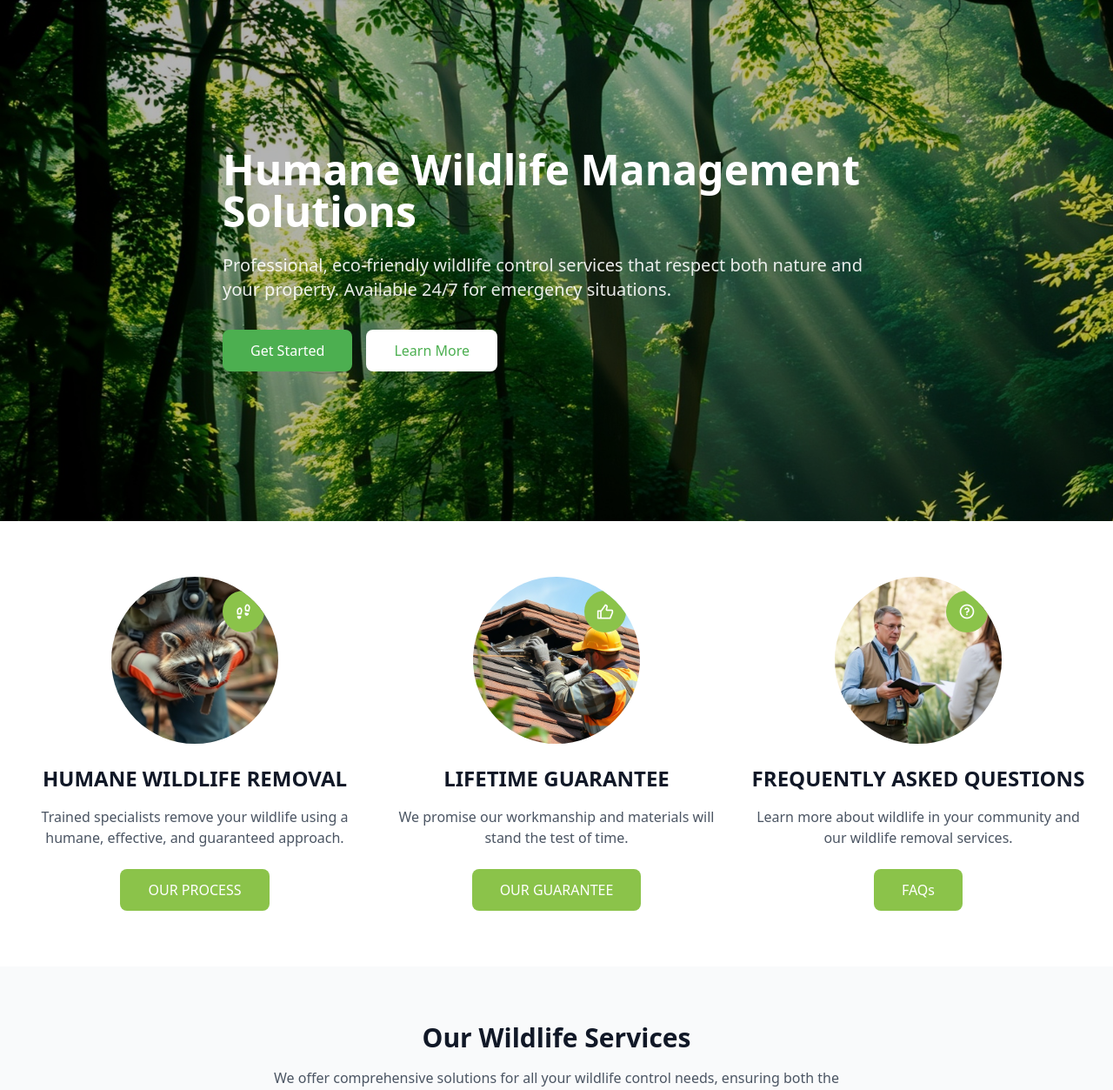
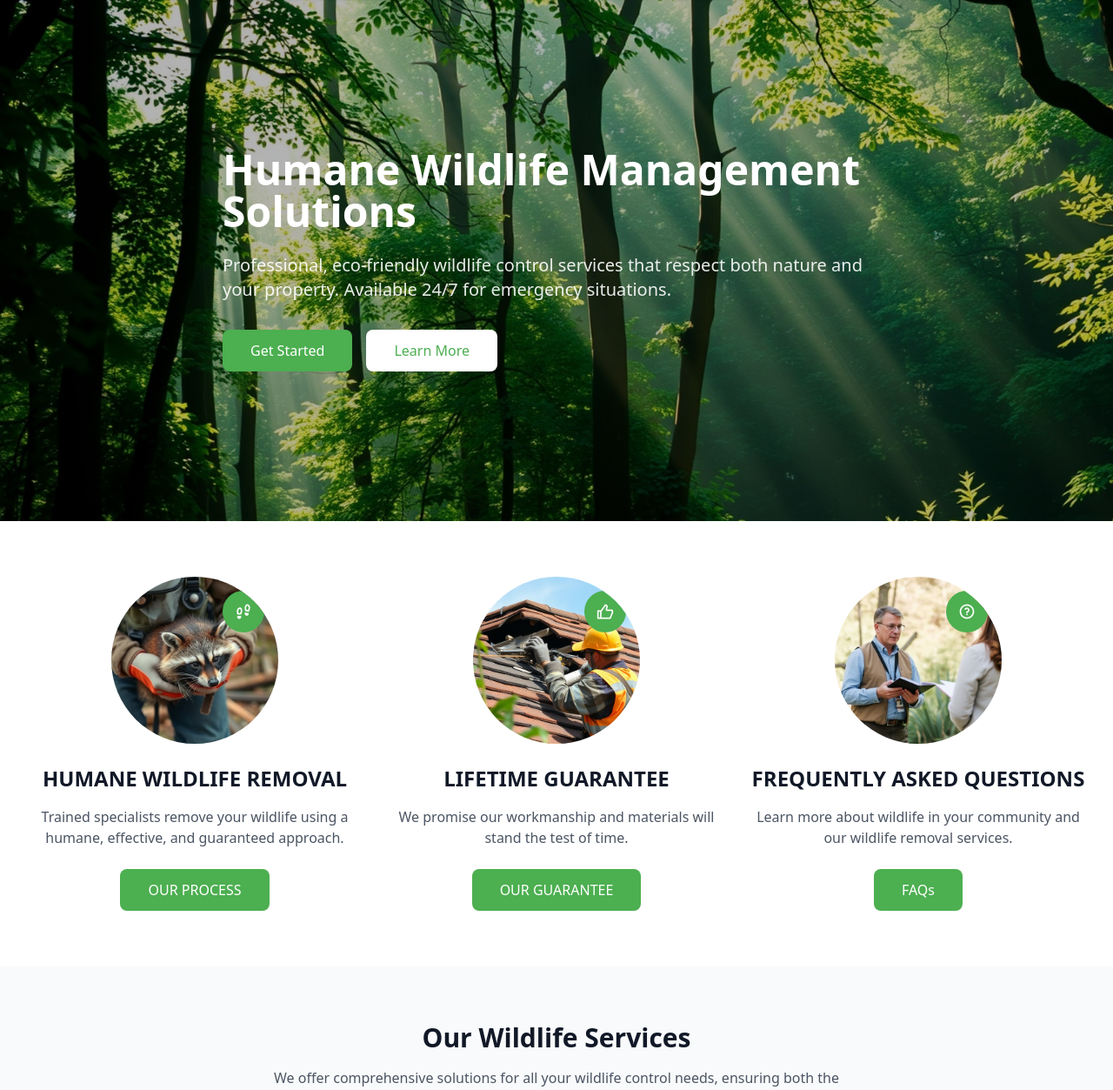
Before and after one commit to Parham-CHs/Pest-Shield, a Flask app: page / in a window 1280 px wide. Shown: the part 121-1374 px from the top of the page at 87% size. Run offline with Flask 3, Linux system fonts and the light colour scheme; some libraries are stand-ins or nearby versions.

Commit message:
adjust color of btn and width of ytb box

```diff
--- a/Project/templates/Home.html
+++ b/Project/templates/Home.html
@@ -52,7 +52,7 @@
                   class="w-full h-full object-cover"
                 />
                 <div
-                  class="absolute top-4 right-4 w-12 h-12 bg-[#8BC34A] rounded-full flex items-center justify-center"
+                  class="absolute top-4 right-4 w-12 h-12 bg-primary rounded-full flex items-center justify-center"
                 >
                   <i class="ri-footprint-line text-white text-xl"></i>
                 </div>
@@ -65,7 +65,7 @@
                 effective, and guaranteed approach.
               </p>
               <button
-                class="bg-[#8BC34A] text-white px-8 py-3 !rounded-button hover:bg-[#7CB342] whitespace-nowrap"
+                class="bg-primary text-white px-8 py-3 !rounded-button hover:bg-[#7CB342] whitespace-nowrap"
               >
                 OUR PROCESS
               </button>
@@ -80,7 +80,7 @@
                   class="w-full h-full object-cover"
                 />
                 <div
-                  class="absolute top-4 right-4 w-12 h-12 bg-[#8BC34A] rounded-full flex items-center justify-center"
+                  class="absolute top-4 right-4 w-12 h-12 bg-primary rounded-full flex items-center justify-center"
                 >
                   <i class="ri-thumb-up-line text-white text-xl"></i>
                 </div>
@@ -93,7 +93,7 @@
                 time.
               </p>
               <button
-                class="bg-[#8BC34A] text-white px-8 py-3 !rounded-button hover:bg-[#7CB342] whitespace-nowrap"
+                class="bg-primary text-white px-8 py-3 !rounded-button hover:bg-[#7CB342] whitespace-nowrap"
               >
                 OUR GUARANTEE
               </button>
@@ -108,7 +108,7 @@
                   class="w-full h-full object-cover"
                 />
                 <div
-                  class="absolute top-4 right-4 w-12 h-12 bg-[#8BC34A] rounded-full flex items-center justify-center"
+                  class="absolute top-4 right-4 w-12 h-12 bg-primary rounded-full flex items-center justify-center"
                 >
                   <i class="ri-question-line text-white text-xl"></i>
                 </div>
@@ -121,7 +121,7 @@
                 removal services.
               </p>
               <button
-                class="bg-[#8BC34A] text-white px-8 py-3 !rounded-button hover:bg-[#7CB342] whitespace-nowrap"
+                class="bg-primary text-white px-8 py-3 !rounded-button hover:bg-[#7CB342] whitespace-nowrap"
               >
                 FAQs
               </button>
@@ -347,7 +347,7 @@
               and professionalism.
             </p>
           </div>
-          <div class="max-w-3xl mx-auto">
+          <div class="max-w-5xl mx-auto">
             <div class="aspect-w-16 aspect-h-9 mb-8">
               <div
                 class="w-full h-0 pb-[56.25%] relative bg-gray-200 rounded-lg"
```
